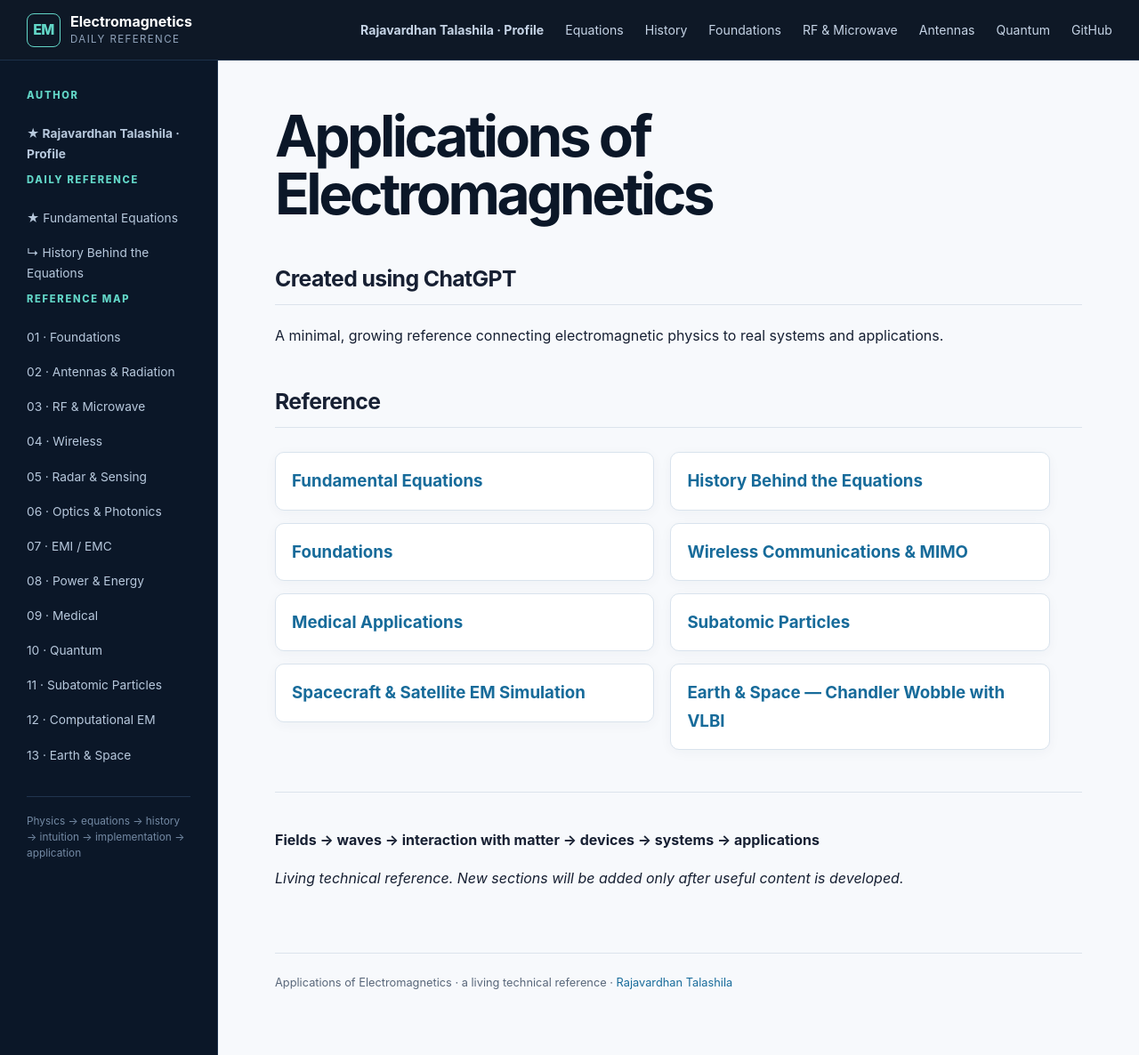
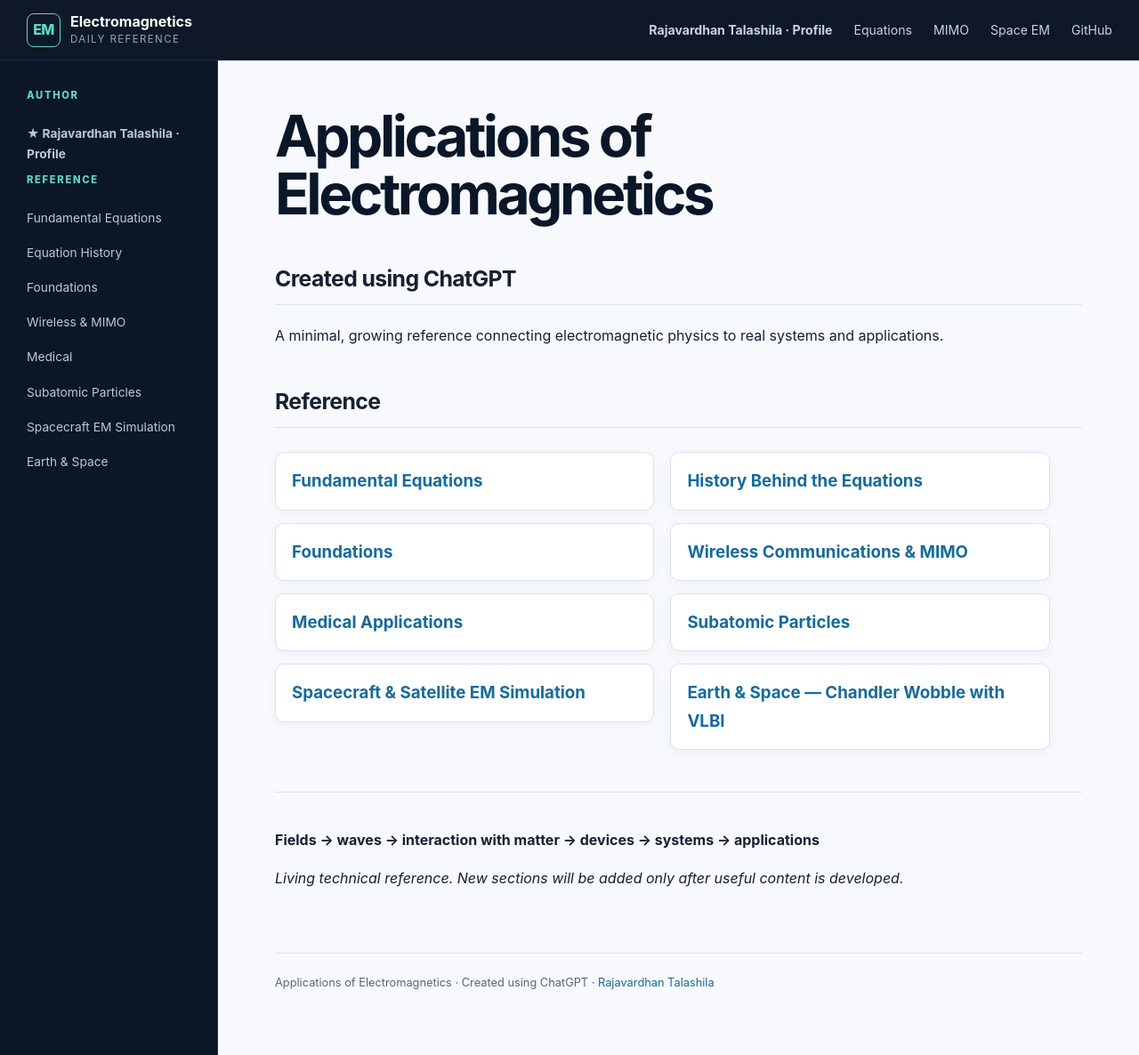
Before and after one commit to RajavardhanT/Electromagnetics_Applications, a Jekyll site: the page built from index.md, in a window 1280 px wide and 1186 px high. Shown: the whole window at 89% size. Built offline with Jekyll 4.4.1, drawn with Linux system fonts in a browser that asks for light colours.

Commit message:
Simplify navigation to developed reference sections

```diff
--- a/_layouts/default.html
+++ b/_layouts/default.html
@@ -18,11 +18,8 @@
     <nav class="topnav" aria-label="Primary">
       <a href="https://rajavardhant.github.io/"><strong>Rajavardhan Talashila · Profile</strong></a>
       <a href="{{ '/reference/fundamental-equations.html' | relative_url }}">Equations</a>
-      <a href="{{ '/reference/equation-history.html' | relative_url }}">History</a>
-      <a href="{{ '/foundations/' | relative_url }}">Foundations</a>
-      <a href="{{ '/rf-microwave/' | relative_url }}">RF & Microwave</a>
-      <a href="{{ '/antennas/' | relative_url }}">Antennas</a>
-      <a href="{{ '/quantum/' | relative_url }}">Quantum</a>
+      <a href="{{ '/wireless/' | relative_url }}">MIMO</a>
+      <a href="{{ '/computational-em/' | relative_url }}">Space EM</a>
       <a href="https://github.com/RajavardhanT/Electromagnetics_Applications">GitHub</a>
     </nav>
   </header>
@@ -31,29 +28,21 @@
     <aside class="sidebar">
       <div class="sidebar-title">AUTHOR</div>
       <a href="https://rajavardhant.github.io/"><strong>★ Rajavardhan Talashila · Profile</strong></a>
-      <div class="sidebar-title">DAILY REFERENCE</div>
-      <a href="{{ '/reference/fundamental-equations.html' | relative_url }}">★ Fundamental Equations</a>
-      <a href="{{ '/reference/equation-history.html' | relative_url }}">↳ History Behind the Equations</a>
-      <div class="sidebar-title">REFERENCE MAP</div>
-      <a href="{{ '/foundations/' | relative_url }}">01 · Foundations</a>
-      <a href="{{ '/antennas/' | relative_url }}">02 · Antennas & Radiation</a>
-      <a href="{{ '/rf-microwave/' | relative_url }}">03 · RF & Microwave</a>
-      <a href="{{ '/wireless/' | relative_url }}">04 · Wireless</a>
-      <a href="{{ '/radar/' | relative_url }}">05 · Radar & Sensing</a>
-      <a href="{{ '/optics-photonics/' | relative_url }}">06 · Optics & Photonics</a>
-      <a href="{{ '/emc/' | relative_url }}">07 · EMI / EMC</a>
-      <a href="{{ '/power-energy/' | relative_url }}">08 · Power & Energy</a>
-      <a href="{{ '/medical/' | relative_url }}">09 · Medical</a>
-      <a href="{{ '/quantum/' | relative_url }}">10 · Quantum</a>
-      <a href="{{ '/subatomic-particles/' | relative_url }}">11 · Subatomic Particles</a>
-      <a href="{{ '/computational-em/' | relative_url }}">12 · Computational EM</a>
-      <a href="{{ '/earth-space/chandler-wobble-vlbi.html' | relative_url }}">13 · Earth & Space</a>
-      <div class="sidebar-note">Physics → equations → history → intuition → implementation → application</div>
+
+      <div class="sidebar-title">REFERENCE</div>
+      <a href="{{ '/reference/fundamental-equations.html' | relative_url }}">Fundamental Equations</a>
+      <a href="{{ '/reference/equation-history.html' | relative_url }}">Equation History</a>
+      <a href="{{ '/foundations/' | relative_url }}">Foundations</a>
+      <a href="{{ '/wireless/' | relative_url }}">Wireless & MIMO</a>
+      <a href="{{ '/medical/' | relative_url }}">Medical</a>
+      <a href="{{ '/subatomic-particles/' | relative_url }}">Subatomic Particles</a>
+      <a href="{{ '/computational-em/' | relative_url }}">Spacecraft EM Simulation</a>
+      <a href="{{ '/earth-space/chandler-wobble-vlbi.html' | relative_url }}">Earth & Space</a>
     </aside>
 
     <main class="content">
       {{ content }}
-      <footer class="site-footer">Applications of Electromagnetics · a living technical reference · <a href="https://rajavardhant.github.io/">Rajavardhan Talashila</a></footer>
+      <footer class="site-footer">Applications of Electromagnetics · Created using ChatGPT · <a href="https://rajavardhant.github.io/">Rajavardhan Talashila</a></footer>
     </main>
   </div>
 </body>
```
